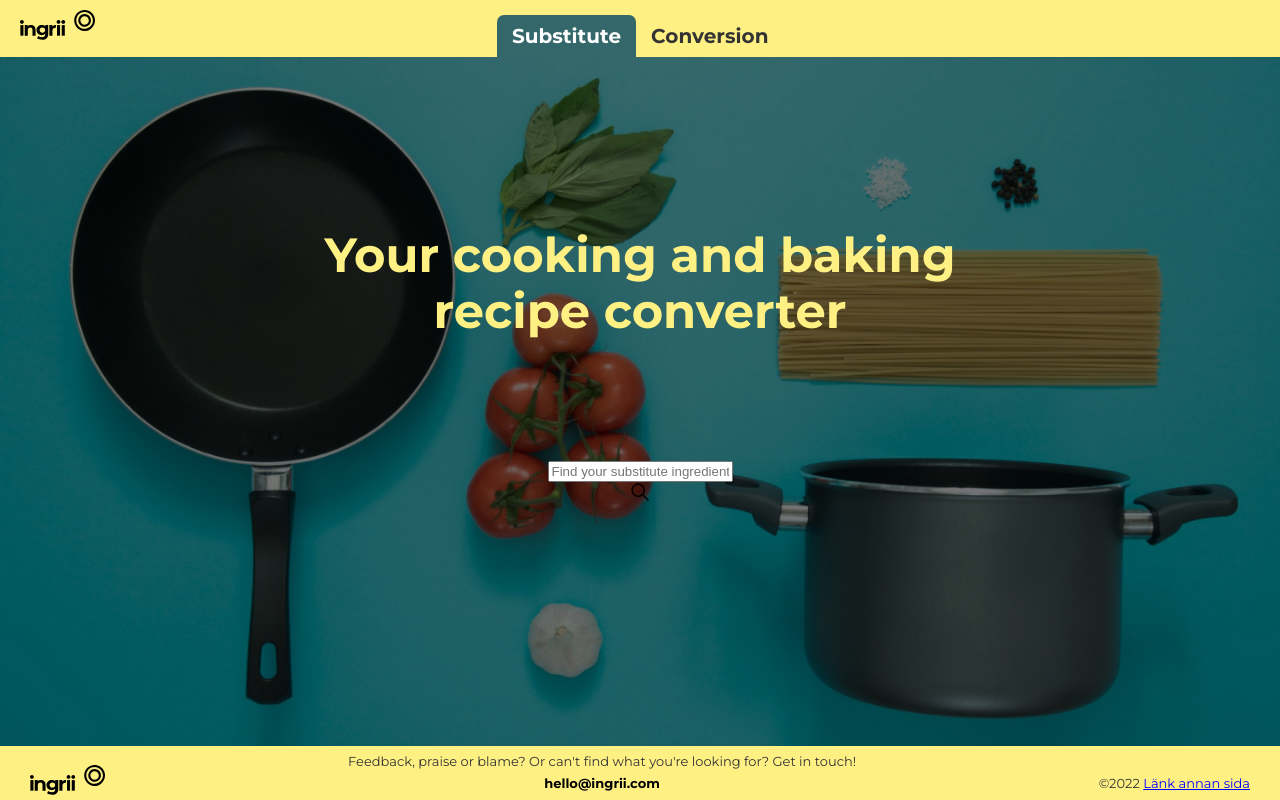
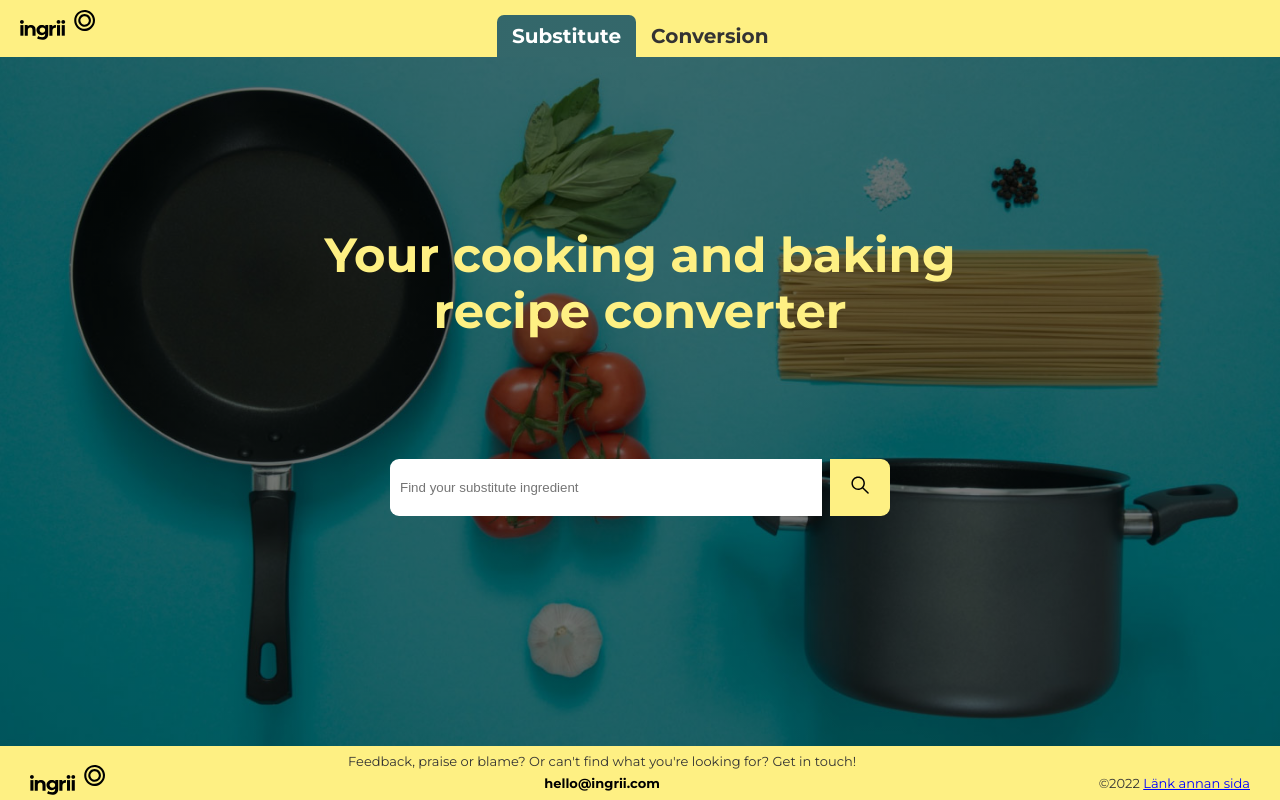
Before and after one commit to Annaaste/reactproject, a Next.js app: page /substitute in a window 1280 px wide. Built offline with nearby package versions, Linux system fonts and the light colour scheme.

Commit message:
fixed css in searchBar back to normal

```diff
--- a/components/SearchBar/SearchBar.module.scss
+++ b/components/SearchBar/SearchBar.module.scss
@@ -7,7 +7,7 @@
   padding: 2rem;
 }
 
-/*.searchBarBox {
+.searchBarBox {
   display: flex;
   justify-content: space-between;
   flex-direction: row;
@@ -69,6 +69,7 @@
 .searchResultSubHeading {
   font-weight: 600;
 }
+
 /*
 .searchInput .autocomBox {
   //padding: 10px 8px;
```
